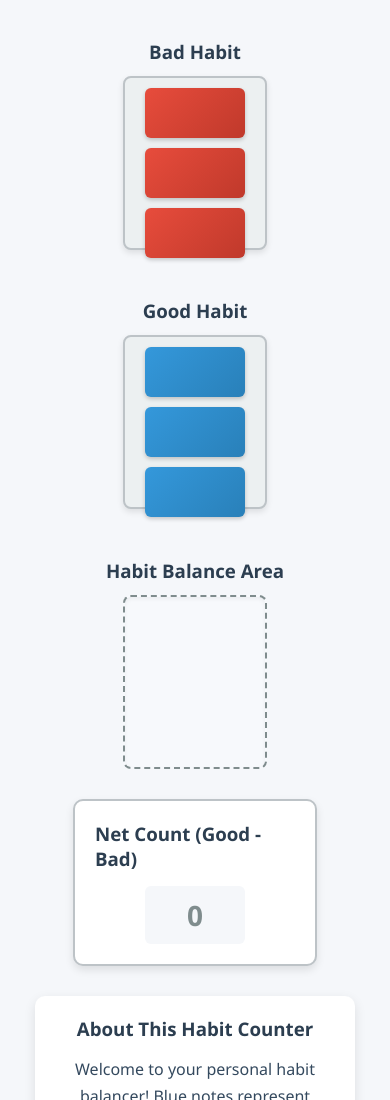
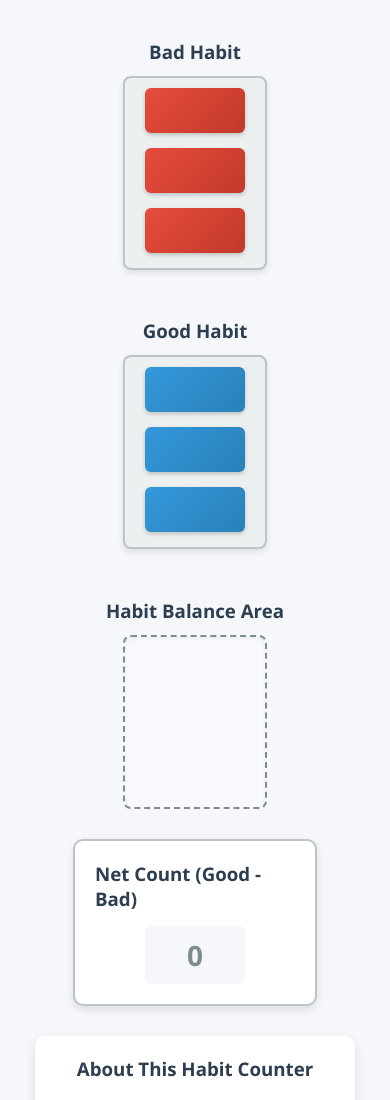
Before and after one commit to mishra69/good-habit-bad-habit, a plain HTML site: page index.html in a window 390 px wide. Shown: the top 1100 px of the page. Drawn offline with Linux system fonts and the light colour scheme.

Commit message:
fix notes overflow issue

```diff
--- a/styles.css
+++ b/styles.css
@@ -201,8 +201,17 @@ body {
         max-width: 300px;
     }
 
+    .stack {
+        min-height: 160px; /* Increased height for mobile */
+        height: auto; /* Allow stack to grow if needed */
+        max-height: 200px; /* Set maximum height */
+        overflow-y: auto; /* Add scrolling if notes overflow */
+    }
+
     .note {
-        min-height: 50px; /* Slightly larger touch target */
+        min-height: 45px; /* Slightly smaller on mobile */
+        height: 45px;
+        margin-bottom: 5px;
     }
 
     .description-container {
```
